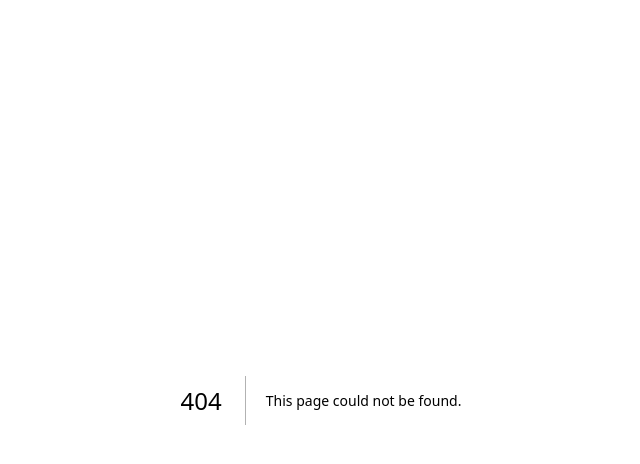
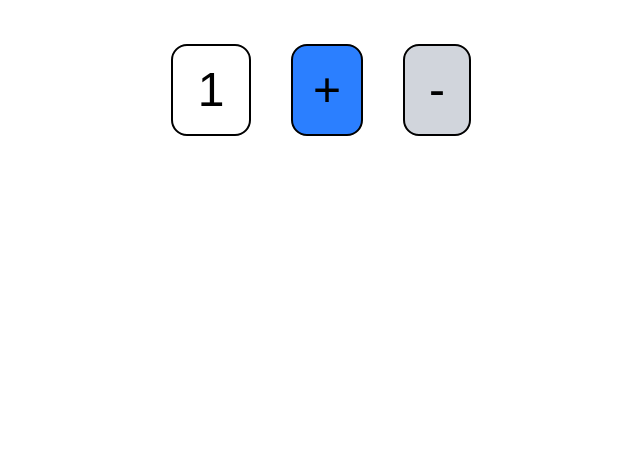
Before and after one commit to Enzodabenzo123/cprg306-assignments, a Next.js app: page /week-4 in a window 1280 px wide. Before the commit this address had no page. Shown: the top 464 px of the page, without its empty margins (319-959 px from the left). Built offline with nearby package versions, Linux system fonts and the light colour scheme.

Commit message:
week 4 submission

```diff
--- a/app/page.js
+++ b/app/page.js
@@ -7,6 +7,8 @@ export default function Page() {
       <Link href="/week-2">Week-2 page</Link>
       <br></br>
       <Link href="/week-3">Week-3 page</Link>
+      <br></br>
+      <Link href="/week-4">Week-4 page</Link>
 
     </main>
 
--- /dev/null
+++ b/app/week-4/new-item.js
@@ -0,0 +1,26 @@
+"use client";
+import { useState } from "react";
+
+export default function NewItem(){
+    const [quantity, setQuantity] = useState(1);
+
+    const increment = () => {
+        if(quantity < 20){
+            setQuantity(quantity + 1);
+        }
+    };
+
+    const decrement = () => {
+        if(quantity > 1){
+            setQuantity(quantity -1);
+        }
+    };
+
+    return(
+        <div className="bg-white flex flex-row justify-self-center p-3 m-3 text-black text-5xl rounded-4xl">
+            <p className=" w-20 m-5 p-3 border-2 border-black rounded-2xl content-center text-center" >{quantity}</p>
+            <button onClick={increment} className={`rounded-2xl border-black border-2 p-5 m-5 ${quantity === 20 ? 'bg-gray-300 cursor-not-allowed':'bg-blue-500 hover:bg-blue-400'}`}>+</button>
+            <button onClick={decrement} className={`rounded-2xl border-black border-2 px-6 m-5 ${quantity === 1 ? 'bg-gray-300 cursor-not-allowed':'bg-red-500 hover:bg-red-400'}`}>-</button>
+        </div>
+    );
+};
--- /dev/null
+++ b/app/week-4/page.js
@@ -0,0 +1,10 @@
+import NewItem from "./new-item";
+
+export default function Page(){
+    return(
+        <main>
+            <NewItem/>
+
+        </main>
+    );
+};
```
